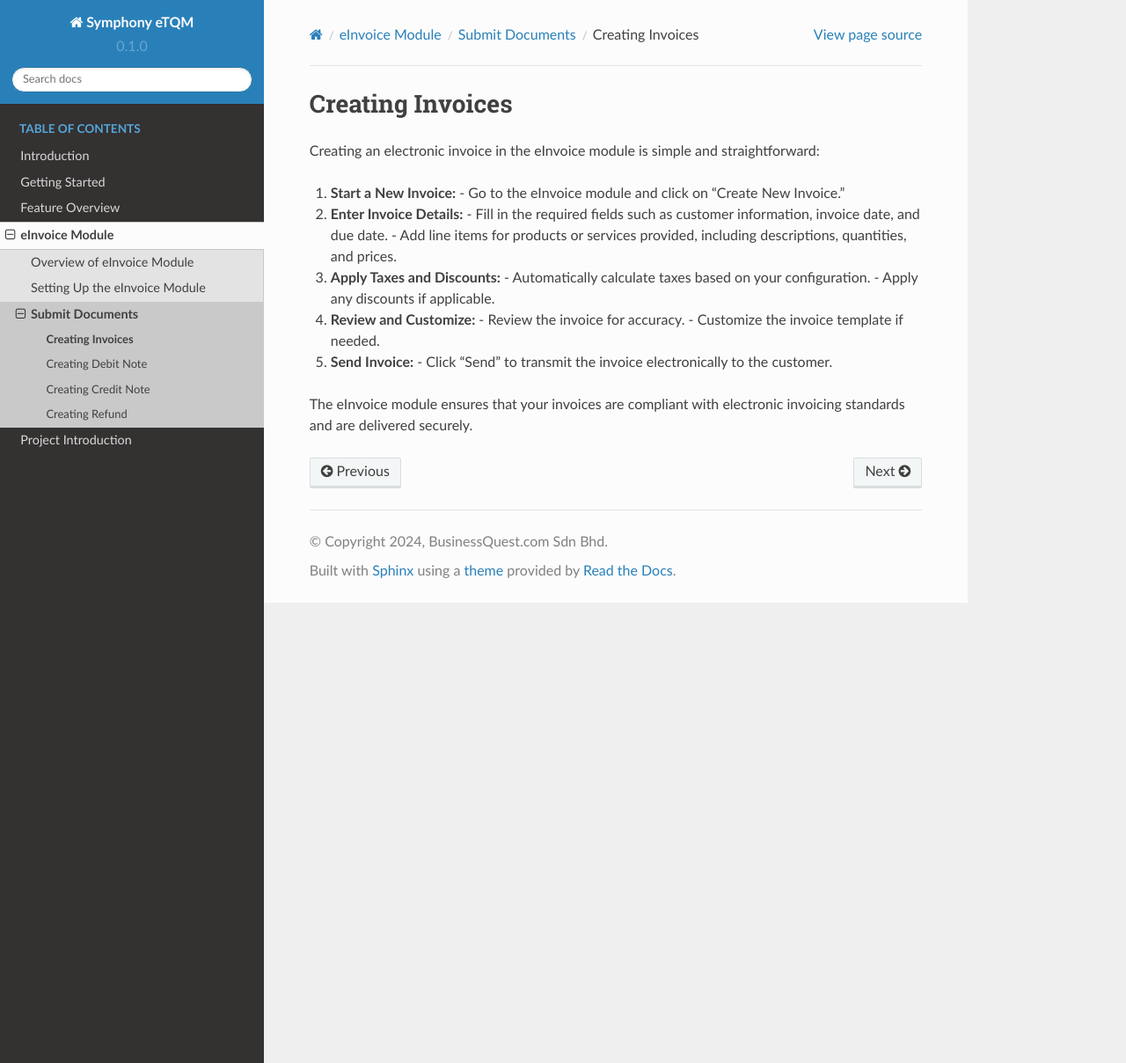
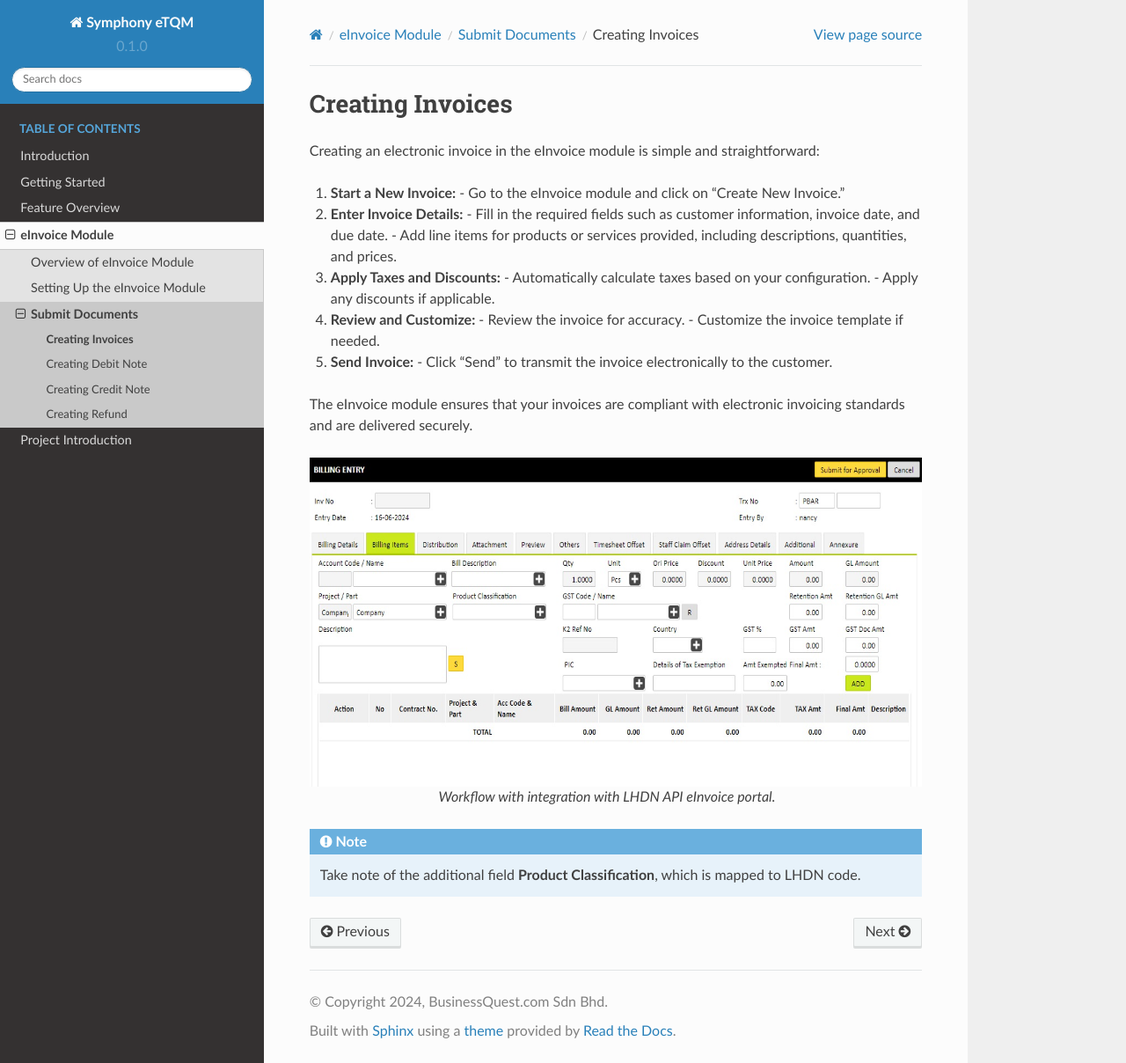
Before and after one commit to wookfai/manual, a Sphinx documentation site: the page built from docs/source/modules/einvoice/submitdocuments/create_bill.rst, in a window 1280 px wide and 1208 px high. Shown: the whole window at 88% size. Built offline with Sphinx 7.4.7 and the Read the Docs theme 2.0.0, drawn with Linux system fonts in a browser that asks for light colours; pages that are not in the unit, such as notebooks, are missing from menus.

Commit message:
Update create_bill.rst

```diff
--- a/docs/source/modules/einvoice/submitdocuments/create_bill.rst
+++ b/docs/source/modules/einvoice/submitdocuments/create_bill.rst
@@ -22,3 +22,18 @@ Creating an electronic invoice in the eInvoice module is simple and straightforw
    - Click "Send" to transmit the invoice electronically to the customer.
 
 The eInvoice module ensures that your invoices are compliant with electronic invoicing standards and are delivered securely.
+
+
+
+.. figure:: images/billingdetails.jpg
+   :alt: Work Flow eInvoice
+   :align: center
+   :scale: 75%
+
+   Workflow with integration with LHDN API eInvoice portal.
+
+
+.. note::
+
+   Take note of the additional field **Product Classification**,
+   which is mapped to LHDN code.
```
